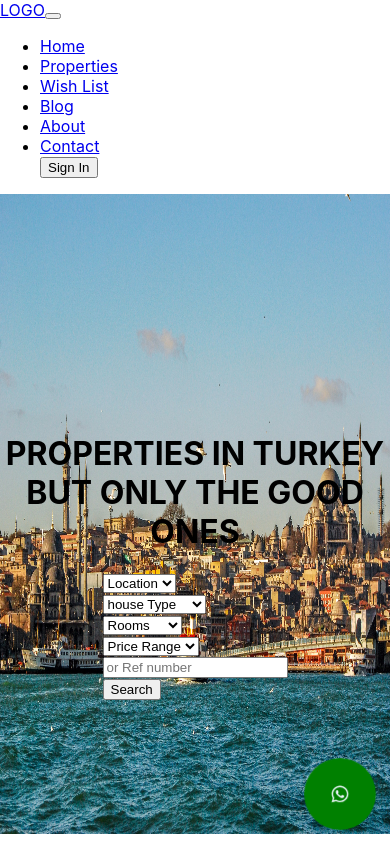
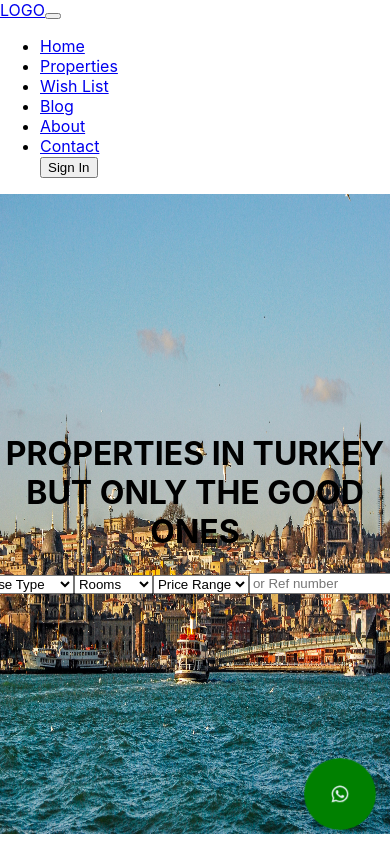
Before and after one commit to Alzubair98/ozyapi, a React (Create React App) app: page / in a window 390 px wide. Shown: the top 844 px of the page. Built offline with nearby package versions, Linux system fonts and the light colour scheme; the HTML template or start-up script is replaced by a standard one.

Commit message:
fix the button

```diff
--- a/src/component/home-page/intro.css
+++ b/src/component/home-page/intro.css
@@ -94,7 +94,11 @@
         text-align: center;
     }
 
-
+    .button-align{
+        display: flex;
+        align-items: center;
+        justify-content: center;
+    }
 
 
 
--- a/src/component/home-page/intro.js
+++ b/src/component/home-page/intro.js
@@ -41,7 +41,7 @@ const Intro = (props) => {
             PROPERTIES IN TURKEY BUT ONLY THE GOOD ONES
           </h1>
           <form onSubmit={handleSubmit}>
-            <div className="row g-3 ms-6 ps-3 pe-3">
+            <div className="row g-3 ms-6 ps-3 pe-3 button-align">
               <div className="col-md-2">
                 <select
                   className="form-control"
```
